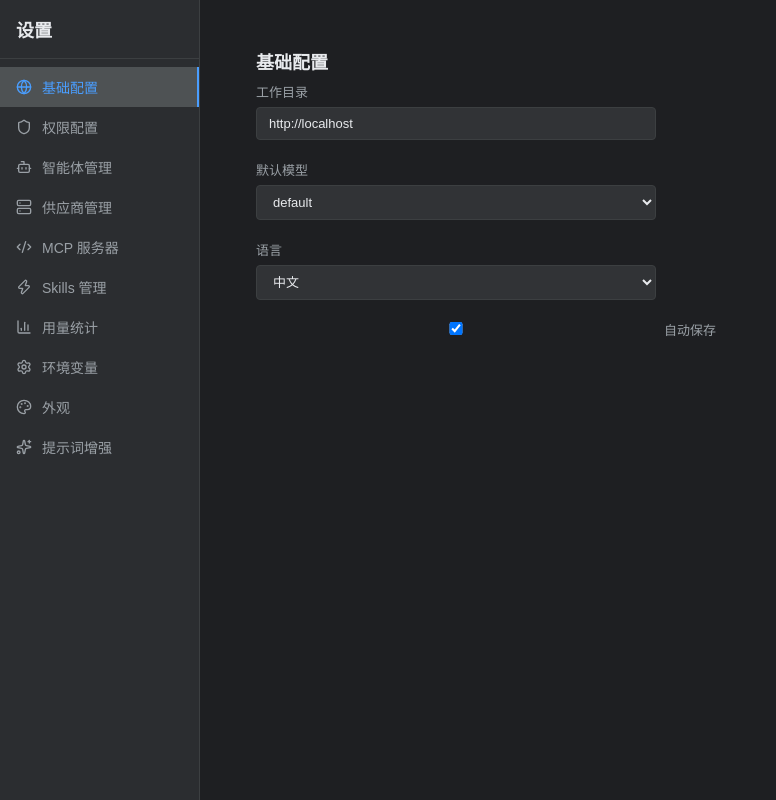
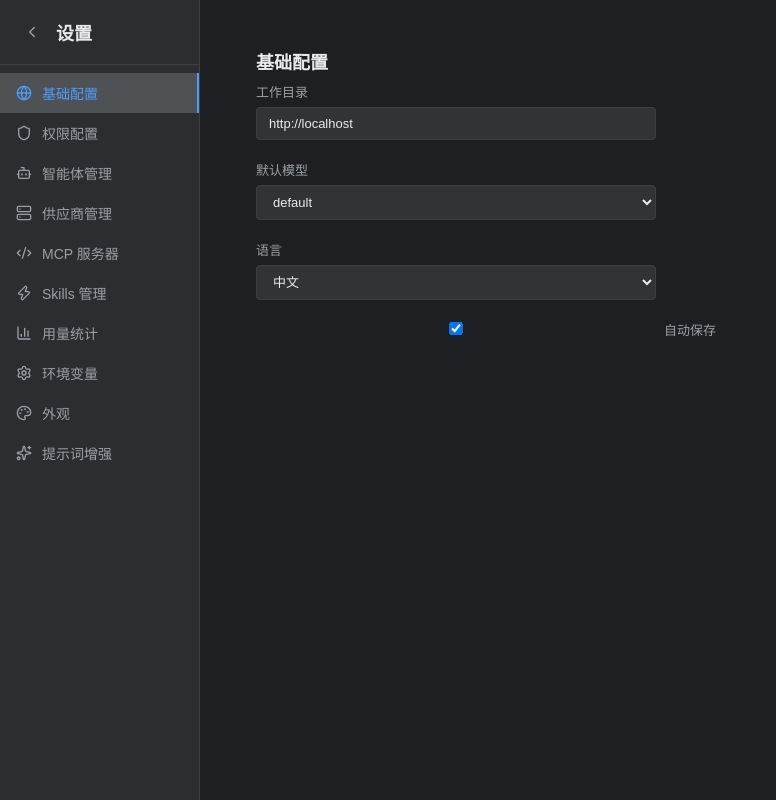
Before and after one commit to WXH666-bit/ccNexus, a React (Vite) app: page /settings in a window 1280 px wide. Shown: the whole page, without its empty margins (0-776 px from the left). Built offline with nearby package versions, Linux system fonts and the light colour scheme.

Commit message:
Persist last workspace and add back navigation

```diff
--- a/src/index.css
+++ b/src/index.css
@@ -2092,6 +2092,29 @@ html, body, #root {
   padding: 16px 24px;
   border-bottom: 1px solid var(--border-color);
 }
+.history-header-main,
+.settings-sidebar-header {
+  display: flex;
+  align-items: center;
+  gap: 8px;
+}
+.view-back-btn {
+  display: flex;
+  align-items: center;
+  justify-content: center;
+  width: 32px;
+  height: 32px;
+  border: none;
+  border-radius: var(--radius-sm);
+  background: transparent;
+  color: var(--text-secondary);
+  cursor: pointer;
+  transition: all 0.15s;
+}
+.view-back-btn:hover {
+  background: var(--bg-hover);
+  color: var(--text-primary);
+}
 .history-header h2 { font-size: 18px; font-weight: 600; }
 .history-filters {
   display: flex;
@@ -2224,12 +2247,14 @@ html, body, #root {
   padding: 16px 0;
   overflow-y: auto;
 }
+.settings-sidebar-header {
+  padding: 0 16px 16px;
+  border-bottom: 1px solid var(--border-color);
+  margin-bottom: 8px;
+}
 .settings-sidebar h2 {
-  padding: 0 16px 16px;
   font-size: 18px;
   font-weight: 600;
-  border-bottom: 1px solid var(--border-color);
-  margin-bottom: 8px;
 }
 .settings-nav-item {
   display: flex;
--- a/src/views/HistoryView.tsx
+++ b/src/views/HistoryView.tsx
@@ -1,6 +1,6 @@
 import { useState, useEffect } from 'react';
 import { useNavigate } from 'react-router-dom';
-import { Search, Star, Trash2, Edit3, Download, MessageSquare } from 'lucide-react';
+import { ChevronLeft, Search, Star, Trash2, Edit3, Download, MessageSquare } from 'lucide-react';
 import type { Session } from '../types';
 import { useWebSocket } from '../hooks/useWebSocket';
 import { deleteSession, getSessions, renameSession } from '../utils/sessionBridgeApi';
@@ -84,7 +84,12 @@ export default function HistoryView() {
   return (
     <div className="history-view">
       <div className="history-header">
-        <h2>会话历史</h2>
+        <div className="history-header-main">
+          <button className="view-back-btn" onClick={() => navigate('/chat')} title="Back to chat" aria-label="Back to chat">
+            <ChevronLeft size={18} />
+          </button>
+          <h2>会话历史</h2>
+        </div>
         <div className="history-filters">
           <div className="search-box">
             <Search size={16} />
--- a/src/views/SettingsView.tsx
+++ b/src/views/SettingsView.tsx
@@ -1,8 +1,9 @@
 import { useState } from 'react';
 import { useTranslation } from 'react-i18next';
+import { useNavigate } from 'react-router-dom';
 import {
   Palette, Shield, Bot, Server, BarChart3, Globe,
-  Code2, Zap, Settings as SettingsIcon, Sparkles
+  Code2, Zap, Settings as SettingsIcon, Sparkles, ChevronLeft
 } from 'lucide-react';
 import BasicConfigSection from '../components/settings/BasicConfigSection';
 import PermissionsSection from '../components/settings/PermissionsSection';
@@ -30,6 +31,7 @@ const sections = [
 
 export default function SettingsView() {
   const { t } = useTranslation();
+  const navigate = useNavigate();
   const [activeSection, setActiveSection] = useState('basic');
 
   const renderSection = () => {
@@ -62,7 +64,12 @@ export default function SettingsView() {
   return (
     <div className="settings-view">
       <div className="settings-sidebar">
-        <h2>{t('settings.title')}</h2>
+        <div className="settings-sidebar-header">
+          <button className="view-back-btn" onClick={() => navigate('/chat')} title="Back to chat" aria-label="Back to chat">
+            <ChevronLeft size={18} />
+          </button>
+          <h2>{t('settings.title')}</h2>
+        </div>
         <nav>
           {sections.map(s => (
             <button
```
Also changed, not shown: desktop/main.js (+7 -2 lines), desktop/runtime/workspaceFiles.js (+32 -1 lines), 2 other files (tests, documents, lock files or other folders).
